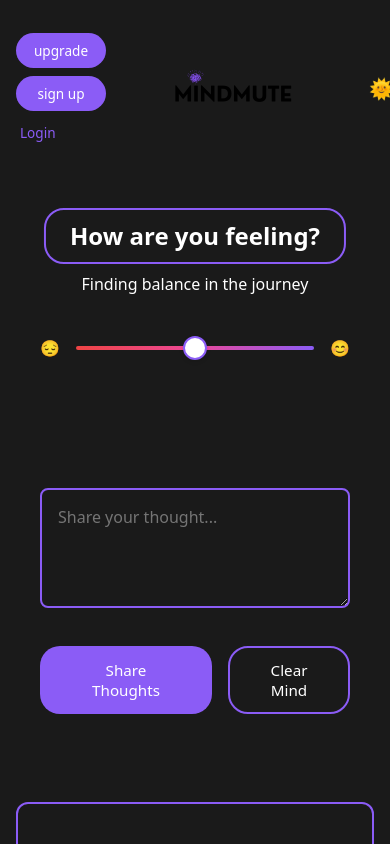
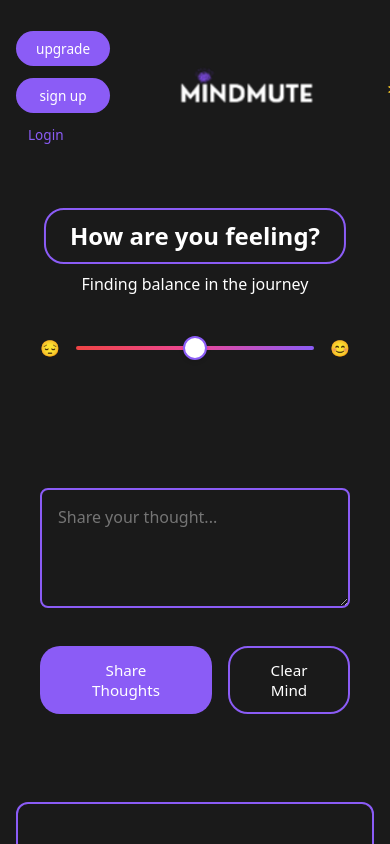
Before and after one commit to fahadbash1r/Mindmute, a React (Vite) app: page / in a window 390 px wide. Shown: the top 844 px of the page. Built offline with nearby package versions, Linux system fonts and the light colour scheme.

Commit message:
Fix header layout: logo sizing, alignment, and mobile responsiveness

```diff
--- a/src/App.css
+++ b/src/App.css
@@ -78,7 +78,6 @@ header {
   grid-template-columns: auto 1fr auto;
   align-items: center;
   gap: 2rem;
-  position: relative;
 }
 
 .light header {
@@ -92,10 +91,11 @@ header {
 .logo {
   display: flex;
   align-items: center;
+  justify-content: center;
 }
 
 .logo img {
-  max-height: 80px; /* Desktop size */
+  height: 60px; /* Desktop default size */
   width: auto;
   display: block;
 }
@@ -126,27 +126,31 @@ header {
 
 .auth-buttons {
   display: flex;
-  align-items: center;
-  gap: 1rem;
+  flex-direction: column;
+  align-items: flex-start;
+  gap: 0.75rem;
 }
 
 .upgrade-btn, .sign-up-btn {
   background: #8b5cf6;
   color: white;
   border: none;
-  padding: 0.75rem 2rem;
+  padding: 0.75rem 1.5rem;
   border-radius: 20px;
   cursor: pointer;
   font-size: 0.9rem;
   font-weight: 500;
   text-transform: lowercase;
-  transition: background-color 0.2s;
+  min-width: 100px;
+  text-align: center;
 }
 
 .login-btn {
   color: #8b5cf6;
   text-decoration: none;
   font-weight: 500;
+  font-size: 0.9rem;
+  margin-left: 0.5rem;
 }
 
 .mode-switcher {
@@ -155,7 +159,7 @@ header {
   background: none;
   cursor: pointer;
   color: inherit;
-  font-size: 1.5rem;
+  font-size: 1.2rem;
   display: flex;
   align-items: center;
   justify-content: center;
@@ -638,35 +642,34 @@ main {
   .auth-buttons {
     flex-direction: column;
     align-items: flex-start;
-    gap: 0.5rem;
-    min-width: 90px;
+    gap: 0.75rem;
   }
 
   .logo {
+    justify-self: flex-start;
     margin-left: 0.5rem;
   }
 
   .logo img {
-    max-height: 40px; /* Mobile size */
+    height: 45px; /* Mobile size */
   }
 
   .mode-switcher {
     padding: 0.75rem;
-    margin-right: 0;
-    font-size: 1.25rem;
+    margin-right: 0.5rem;
+    font-size: 1.2rem;
   }
 
   .upgrade-btn, .sign-up-btn {
-    padding: 0.5rem 1rem;
+    padding: 0.5rem 1.25rem;
     font-size: 0.85rem;
     width: 100%;
-    text-align: center;
+    min-width: 90px;
   }
 
   .login-btn {
     font-size: 0.85rem;
-    margin-top: 0.25rem;
-    margin-left: 0.25rem;
+    margin-left: 0.75rem;
   }
 
   .emotion-section {
@@ -805,16 +808,27 @@ main {
     transform: translateX(-50%);
   }
 
+  .logo img {
+    height: 60px;
+  }
+
   .auth-buttons {
-    gap: 1.25rem;
+    flex-direction: row;
+    gap: 1rem;
+    align-items: center;
   }
 
   .mode-switcher {
     margin-left: auto;
+    font-size: 1.5rem;
   }
 
   .upgrade-btn, .sign-up-btn {
     padding: 0.75rem 2rem;
+  }
+
+  .login-btn {
+    margin-left: 0;
   }
 }
 
--- a/src/App.jsx
+++ b/src/App.jsx
@@ -307,10 +307,10 @@ function Header({ theme, toggleTheme }) {
 
       <div className={`logo ${theme}`}>
         <img
-          src={theme === 'dark' ? darkLogo : lightLogo}
+          src={theme === 'dark' ? lightLogo : darkLogo}
           alt="Mindmute"
-          width="300"
-          height="80"
+          width="600"
+          height="160"
         />
       </div>
 
```
